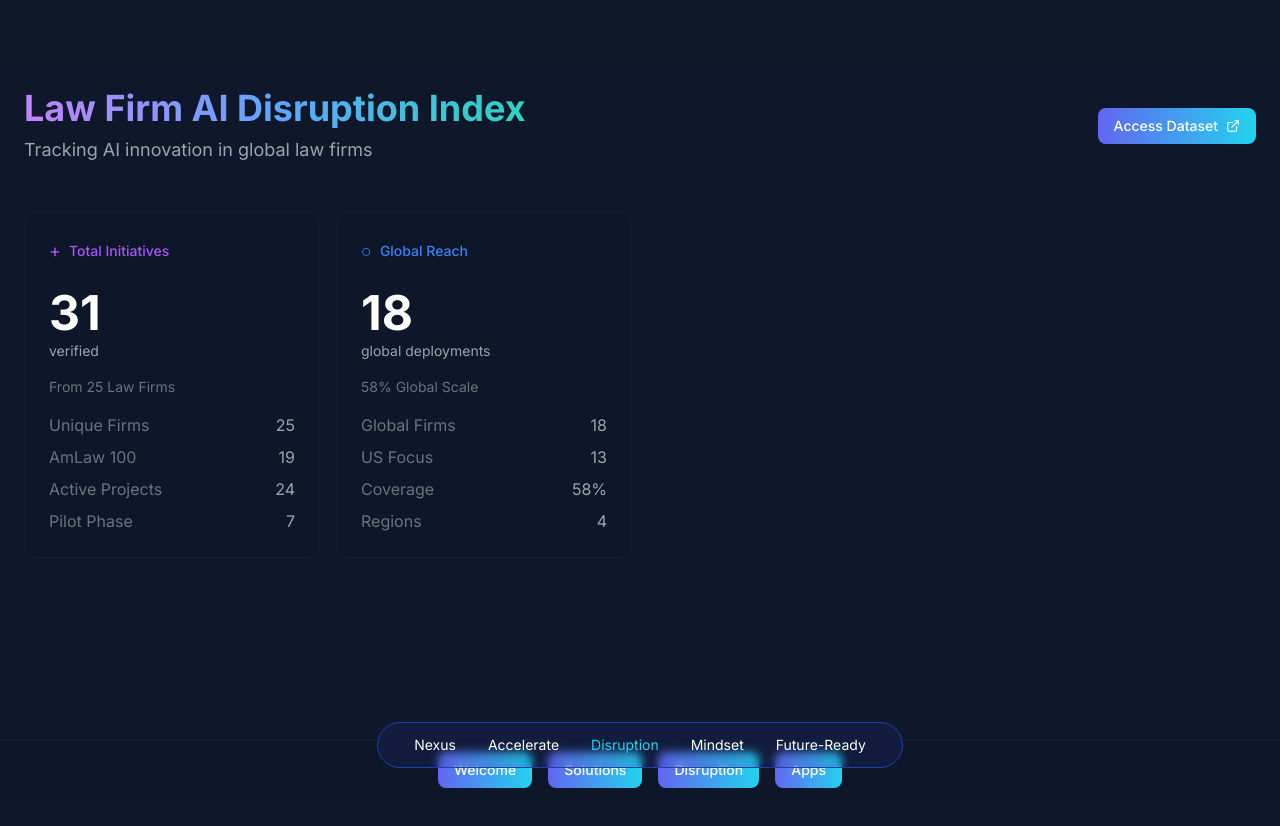
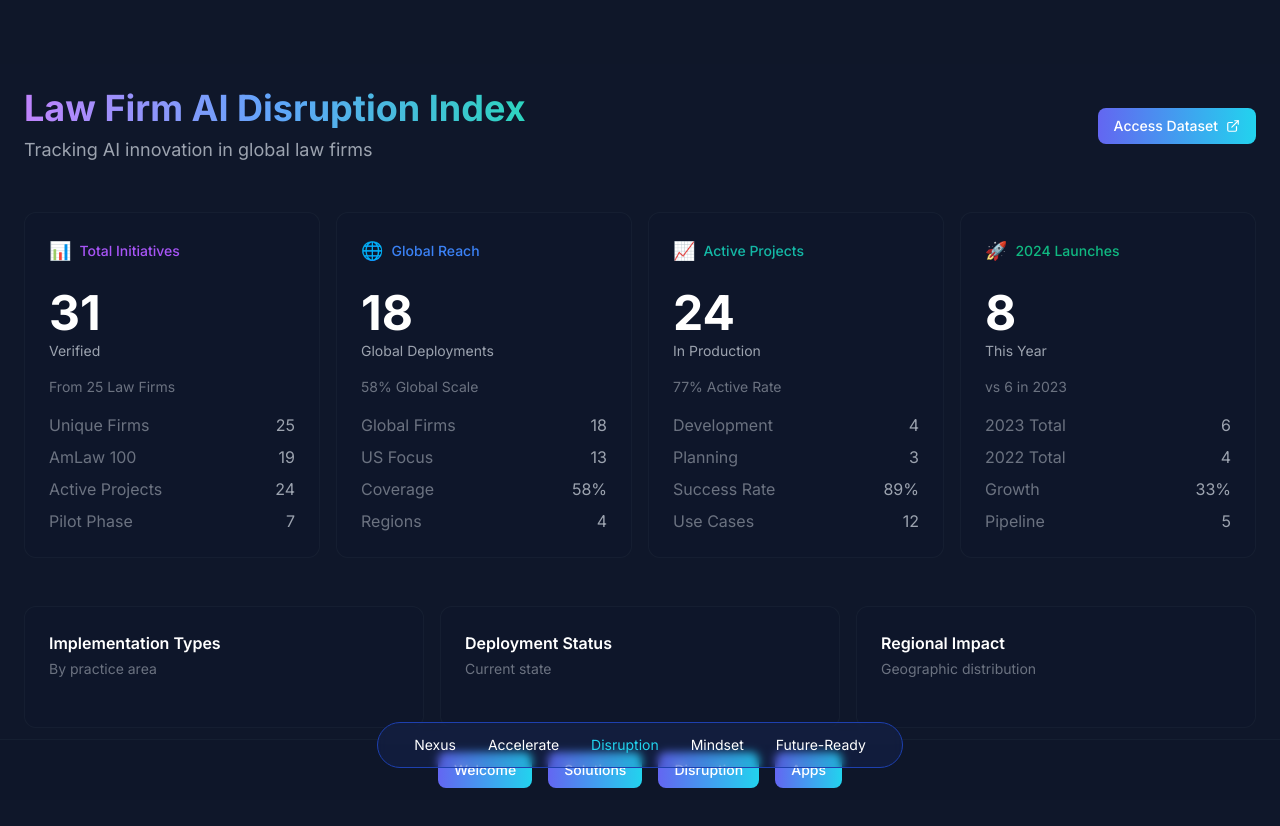
Before and after one commit to TheJohny71/ai-innovation-lab-v2, a Next.js app: page /disruption in a window 1280 px wide. Shown: the top 826 px of the page. Built offline with nearby package versions, Linux system fonts and the light colour scheme.

Commit message:
Fixed DisruptionPage TypeScript error and formatting

```diff
--- a/src/app/disruption/page.tsx
+++ b/src/app/disruption/page.tsx
@@ -4,8 +4,22 @@ import React from 'react';
 import { ExternalLink } from 'lucide-react';
 import { Button } from '@/components/shared/Button';
 
-// Reusable Metric Card Component
-const MetricCard = ({
+// ✅ Explicit Type Definitions for the Metric Card Component
+interface MetricCardProps {
+  icon: React.ReactNode;
+  title: string;
+  value: string;
+  subtitle: string;
+  subtext?: string;
+  stats: {
+    label: string;
+    value: string;
+  }[];
+  iconColor?: string;
+}
+
+// ✅ Reusable Metric Card Component (Now Fully Typed)
+const MetricCard: React.FC<MetricCardProps> = ({
   icon,
   title,
   value,
@@ -35,11 +49,12 @@ const MetricCard = ({
   </div>
 );
 
-const DisruptionIndex = () => {
+// ✅ Main Disruption Index Page Component
+const DisruptionIndex: React.FC = () => {
   return (
     <div className="min-h-screen bg-slate-900 p-6 flex flex-col">
       <div className="max-w-7xl mx-auto w-full flex-1 flex flex-col">
-        {/* Header Section */}
+        {/* ✅ Header Section */}
         <div className="mb-12 flex justify-between items-center">
           <div className="space-y-2">
             <h1 className="text-4xl font-bold bg-gradient-to-r from-purple-400 via-blue-400 to-teal-400 bg-clip-text text-transparent">
@@ -58,14 +73,14 @@ const DisruptionIndex = () => {
           </Button>
         </div>
 
-        {/* Metrics Grid */}
+        {/* ✅ Metrics Grid Section */}
         <div className="grid grid-cols-4 gap-4 mb-12">
           <MetricCard
-            icon="+"
+            icon="📊"
             iconColor="text-purple-500"
             title="Total Initiatives"
             value="31"
-            subtitle="verified"
+            subtitle="Verified"
             subtext="From 25 Law Firms"
             stats={[
               { label: 'Unique Firms', value: '25' },
@@ -75,11 +90,11 @@ const DisruptionIndex = () => {
             ]}
           />
           <MetricCard
-            icon="○"
+            icon="🌐"
             iconColor="text-blue-500"
             title="Global Reach"
             value="18"
-            subtitle="global deployments"
+            subtitle="Global Deployments"
             subtext="58% Global Scale"
             stats={[
               { label: 'Global Firms', value: '18' },
@@ -88,9 +103,66 @@ const DisruptionIndex = () => {
               { label: 'Regions', value: '4' },
             ]}
           />
+          <MetricCard
+            icon="📈"
+            iconColor="text-teal-500"
+            title="Active Projects"
+            value="24"
+            subtitle="In Production"
+            subtext="77% Active Rate"
+            stats={[
+              { label: 'Development', value: '4' },
+              { label: 'Planning', value: '3' },
+              { label: 'Success Rate', value: '89%' },
+              { label: 'Use Cases', value: '12' },
+            ]}
+          />
+          <MetricCard
+            icon="🚀"
+            iconColor="text-emerald-500"
+            title="2024 Launches"
+            value="8"
+            subtitle="This Year"
+            subtext="vs 6 in 2023"
+            stats={[
+              { label: '2023 Total', value: '6' },
+              { label: '2022 Total', value: '4' },
+              { label: 'Growth', value: '33%' },
+              { label: 'Pipeline', value: '5' },
+            ]}
+          />
         </div>
 
-        {/* Updated Navigation Section */}
+        {/* ✅ Three Column Section */}
+        <div className="grid grid-cols-3 gap-4">
+          {/* Column 1 */}
+          <div className="bg-slate-900/50 rounded-xl p-6 border border-slate-800/50 hover:border-slate-700/50 transition-colors">
+            <h2 className="text-base font-semibold text-white mb-1">
+              Implementation Types
+            </h2>
+            <p className="text-gray-500 text-sm mb-6">By practice area</p>
+          </div>
+
+          {/* Column 2 */}
+          <div className="bg-slate-900/50 rounded-xl p-6 border border-slate-800/50 hover:border-slate-700/50 transition-colors">
+            <h2 className="text-base font-semibold text-white mb-1">
+              Deployment Status
+            </h2>
+            <p className="text-gray-500 text-sm mb-6">Current state</p>
+          </div>
+
+          {/* Column 3 */}
+          <div className="bg-slate-900/50 rounded-xl p-6 border border-slate-800/50 hover:border-slate-700/50 transition-colors">
+            <h2 className="text-base font-semibold text-white mb-1">
+              Regional Impact
+            </h2>
+            <p className="text-gray-500 text-sm mb-6">
+              Geographic distribution
+            </p>
+          </div>
+        </div>
+
+        {/* ✅ Updated Bottom Navigation Section */}
         <div className="fixed bottom-0 left-0 right-0 flex justify-center gap-4 p-3 bg-slate-900/90 backdrop-blur-sm border-t border-slate-800/50">
           <Button variant="gradient" className="text-sm">
             Welcome
```
